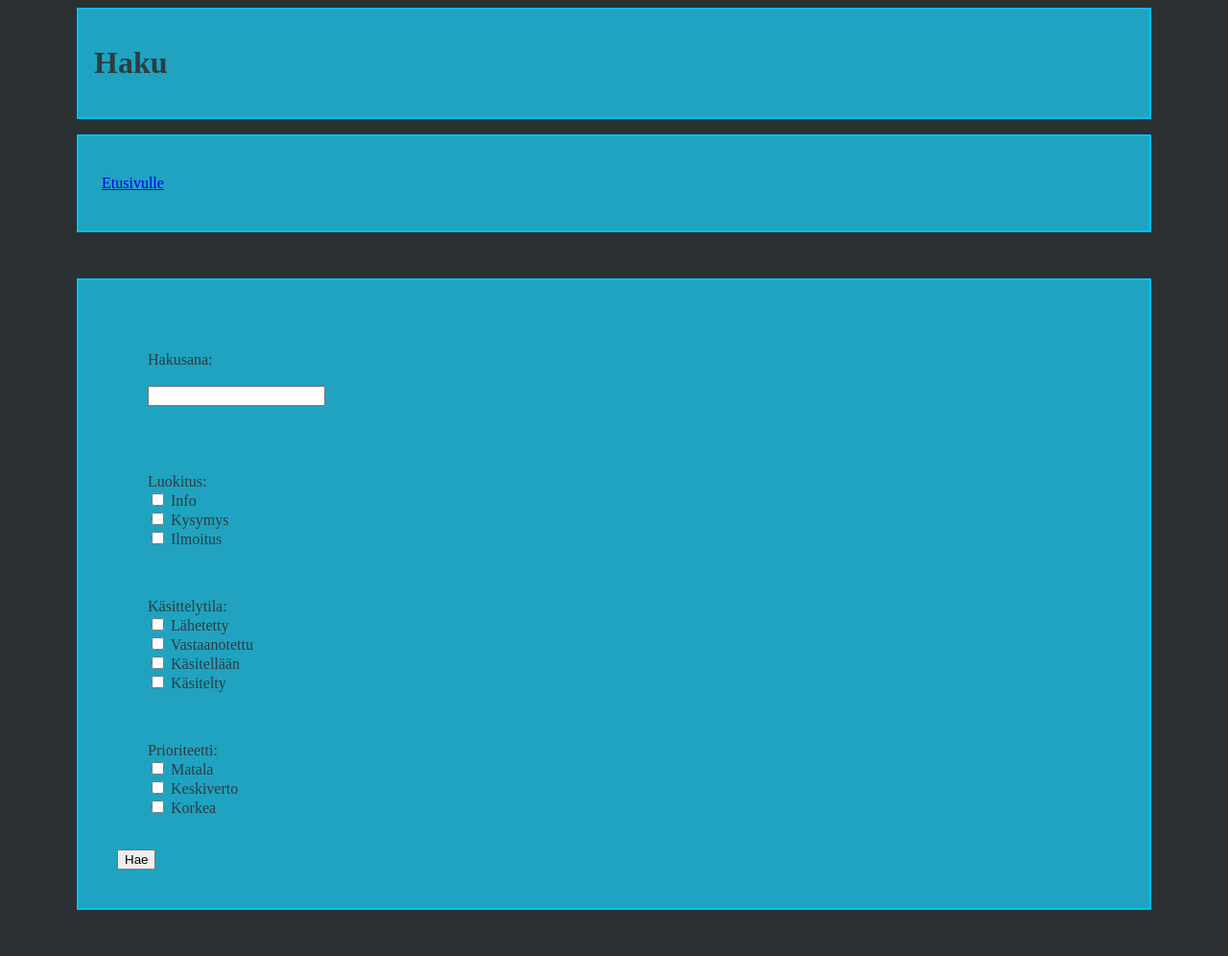
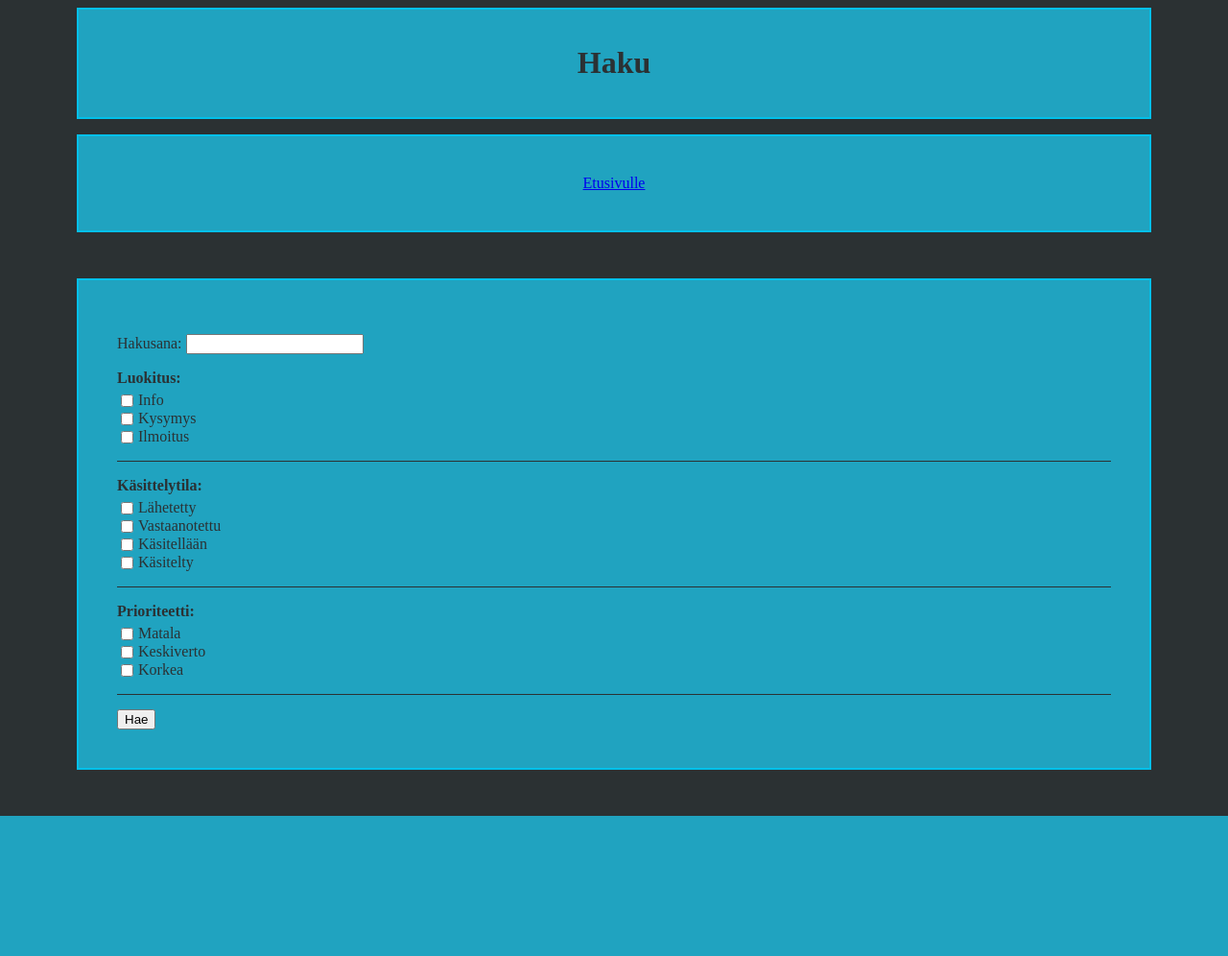
Before and after one commit to nila-4-96/kayttoliittyma-tikawe, a Flask app: page /search in a window 1280 px wide. Shown: the whole page at 96% size. After the commit the page ends 850 px from the top, so only its background shows below. Run offline with Flask 3, Linux system fonts and the light colour scheme; parts of the project's set-up code (start-up, migrations or seed data) failed here and were passed over.

Commit message:
Added CSS improvements and visual structure improvements.

```diff
--- a/app.py
+++ b/app.py
@@ -104,7 +104,8 @@ def new_thread():
     priority = request.form["priority"]
 
     if not title or len(title) > 100 or len(content) > 5000:
-        abort(403, "VIRHE: Otsikko tai viesti on liian pitkä.")
+        flash ("VIRHE: Otsikko tai viesti on liian pitkä.", "error")
+        return redirect("/")
     user_id = session["user_id"]
 
     thread_id = forum.add_thread(title, content, post_type, status, priority, user_id)
@@ -118,7 +119,9 @@ def new_message():
 
     content = request.form["content"]
     if len(content) > 5000:
-        abort(403, "VIRHE: Viesti on liian pitkä.")
+        flash("VIRHE: Viesti on liian pitkä, maksimipituus on 5000 merkkiä.", "error")
+        return redirect("/thread/" + request.form["thread_id"])
+
     user_id = session["user_id"]
     thread_id = request.form["thread_id"]
 
@@ -144,7 +147,8 @@ def edit_message(message_id):
         check_csrf()
         content = request.form["content"]
         if len(content) > 5000:
-            abort(403, "VIRHE: Viesti on liian pitkä.")
+            flash("VIRHE: Viesti on liian pitkä, maksimipituus on 5000 merkkiä.", "error")
+            return redirect("/edit/" + str(message_id))
         forum.update_message(message["id"], content)
         return redirect("/thread/" + str(message["thread_id"]))
 
@@ -177,9 +181,11 @@ def register():
     if request.method == "POST":
         username = request.form["username"]
         if not username:
-            abort(403, "VIRHE: Käyttäjätunnus on pakollinen.")
+            flash("VIRHE: Käyttäjätunnus ei saa olla tyhjä!", "error")
+            return redirect("/register")
         if len(username) < 3 or len(username) > 16:
-            abort(403, "VIRHE: Käyttäjätunnuksen on oltava 3-16 merkin pituinen.")
+            flash("VIRHE: Käyttäjätunnuksen on oltava 3-16 merkin pituinen.", "error")
+            return redirect("/register")
         password1 = request.form["password1"]
         password2 = request.form["password2"]
 
--- a/static/main.css
+++ b/static/main.css
@@ -1,3 +1,14 @@
+/*
+Color scheme for CSS-code
+#01C0EA
+#40A8BF
+#20A3C0
+#305861
+#2B3C40
+#2B3133
+#1B4F5A
+*/
+
 body {
     margin: auto;
     max-width: 70em;
@@ -7,15 +18,16 @@ body {
 
 .header {
     background-color: #20A3C0;
-    color: #2B3D41;
+    color: #2B3133;
     border: 2px solid #01C0EA;
     padding: 1em;
     margin: 0.5em 0;
+    text-align: center;
 }
 
 .nav {
     background-color: #20A3C0;
-    color: #2B3D41;
+    color: #2B3133;
     border: 2px solid #01C0EA;
     padding: 1.5em;
     margin: 1em 0;
@@ -23,7 +35,7 @@ body {
 
 .content {
     background-color: #20A3C0;
-    color: #2B3D41;
+    color: #2B3133;
     border: 2px solid #01C0EA;
     padding: 2.5em;
     margin: 3em 0;
@@ -32,5 +44,58 @@ body {
 .content p {
     word-wrap: break-word;
     overflow-wrap: break-word;
-    white-space: pre-wrap;
 }
+
+.thread {
+    border: 2px solid #2B3133;
+    margin: 1em;
+    padding: 0.2em 0.5em;
+}
+
+.info {
+    border: 2px solid #2B3133;
+    margin: 1em;
+    padding: 0.5em;
+    background-color: #1B4F5A;
+    color: #FFFFFF;
+}
+
+nav {
+    text-align: center;
+}
+
+nav ul {
+    padding: 0;
+    margin: 0;
+}
+
+nav li {
+    display: inline;
+    padding: 0 1em;
+    margin: 0;
+}
+
+nav li:not(:last-of-type) {
+    border-right: 1px solid #2B3133;
+}
+
+.search-group {
+    margin-bottom: 15px;
+    padding-bottom: 15px;
+    border-bottom: 1px solid #2B3133;
+}
+
+.search-group p {
+    font-weight: bold;
+    margin-bottom: 5px;
+}
+
+.search-option {
+    display: flex;
+    align-items: center;
+    padding-right: 10px;
+}
+
+.search-option input[type="checkbox"] {
+    margin-right: 5px;
+}
--- a/templates/search.html
+++ b/templates/search.html
@@ -9,12 +9,21 @@
 <body>
     <div class="header">
         <h1>Haku</h1>
+        {% with messages = get_flashed_messages(with_categories=true) %}
+            {% if messages %}
+                {% for category, message in messages %}
+                <div class="info alert alert-{{ category }}">{{ message }}</div>
+                {% endfor %}
+            {% endif %}
+        {% endwith %}
     </div>
 
     <div class="nav">
+        <nav>
             <p>
             <a href="/">Etusivulle</a>
             </p>
+        </nav>
     </div>
 
     <div class="content">
@@ -27,30 +36,35 @@
             <input type="text" name="query" />
             {% endif %}
         </p>
-      <p>
-        Luokitus:
-        <input type="checkbox" name="post_type" value="Info"> Info
-        <input type="checkbox" name="post_type" value="Kysymys"> Kysymys
-        <input type="checkbox" name="post_type" value="Ilmoitus"> Ilmoitus
-      </p>
-      <p>
-        Käsittelytila:
-        <input type="checkbox" name="status" value="Lähetetty"> Lähetetty
-        <input type="checkbox" name="status" value="Vastaanotettu"> Vastaanotettu
-        <input type="checkbox" name="status" value="Käsitellään"> Käsitellään
-        <input type="checkbox" name="status" value="Käsitelty"> Käsitelty
-      </p>
-      <p>
-        Prioriteetti:
-        <input type="checkbox" name="priority" value="Matala"> Matala
-        <input type="checkbox" name="priority" value="Keskiverto"> Keskiverto
-        <input type="checkbox" name="priority" value="Korkea"> Korkea
-      </p>
+        <div class="search-group">
+            <p>Luokitus:</p>
+            <div class="search-options">
+            <label class="search-option"><input type="checkbox" name="post_type" value="Info"> Info</label>
+            <label class="search-option"><input type="checkbox" name="post_type" value="Kysymys"> Kysymys</label>
+            <label class="search-option"><input type="checkbox" name="post_type" value="Ilmoitus"> Ilmoitus</label>
+            </div>
+        </div>
+        <div class="search-group">
+            <p>Käsittelytila:</p>
+            <div class="search-options">
+            <label class="search-option"><input type="checkbox" name="status" value="Lähetetty"> Lähetetty</label>
+            <label class="search-option"><input type="checkbox" name="status" value="Vastaanotettu"> Vastaanotettu</label>
+            <label class="search-option"><input type="checkbox" name="status" value="Käsitellään"> Käsitellään</label>
+            <label class="search-option"><input type="checkbox" name="status" value="Käsitelty"> Käsitelty</label>
+            </div>
+        </div>
+        <div class="search-group">
+            <p>Prioriteetti:</p>
+            <div class="search-options">
+            <label class="search-option"><input type="checkbox" name="priority" value="Matala"> Matala</label>
+            <label class="search-option"><input type="checkbox" name="priority" value="Keskiverto"> Keskiverto</label>
+            <label class="search-option"><input type="checkbox" name="priority" value="Korkea"> Korkea</label>
+            </div>
+        </div>
         <input type="submit" value="Hae" />
         </form>
 
     {% if results %}
-    <hr />
     <h2>Tulokset</h2>
 
     <ul>
@@ -65,8 +79,6 @@
     {% endfor %}
     </ul>
     {% endif %}
-
     </div>
 </body>
-
 </html>
```
Also changed, not shown: templates/add_image.html (+10 -1 lines), templates/edit.html (+12 -3 lines), templates/index.html (+5 -4 lines), templates/login.html (+6 -4 lines), templates/register.html (+6 -4 lines), templates/remove.html (+12 -3 lines), templates/thread.html (+11 -4 lines), templates/user.html (+12 -3 lines). Lines whose indentation alone changed are shown as unchanged.
